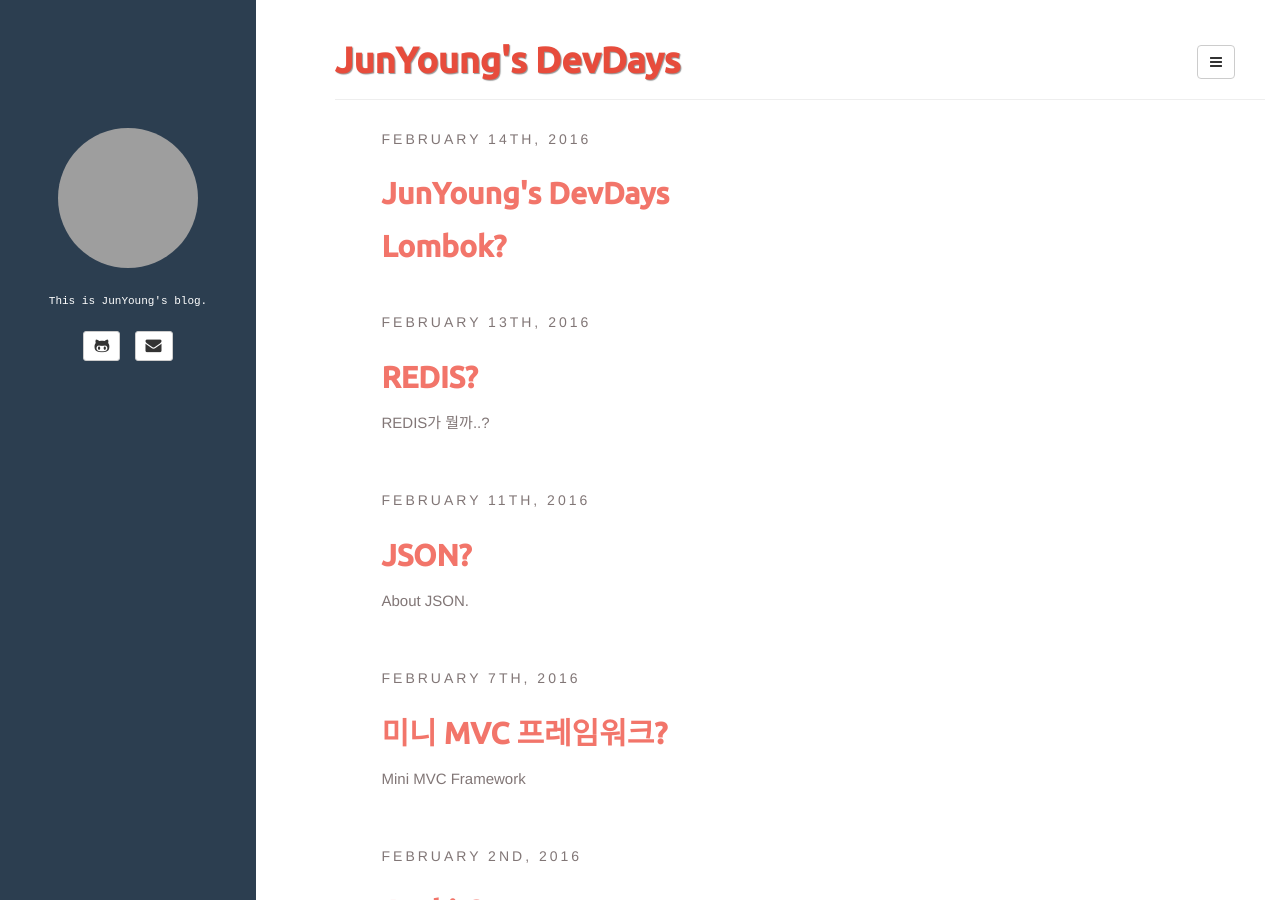
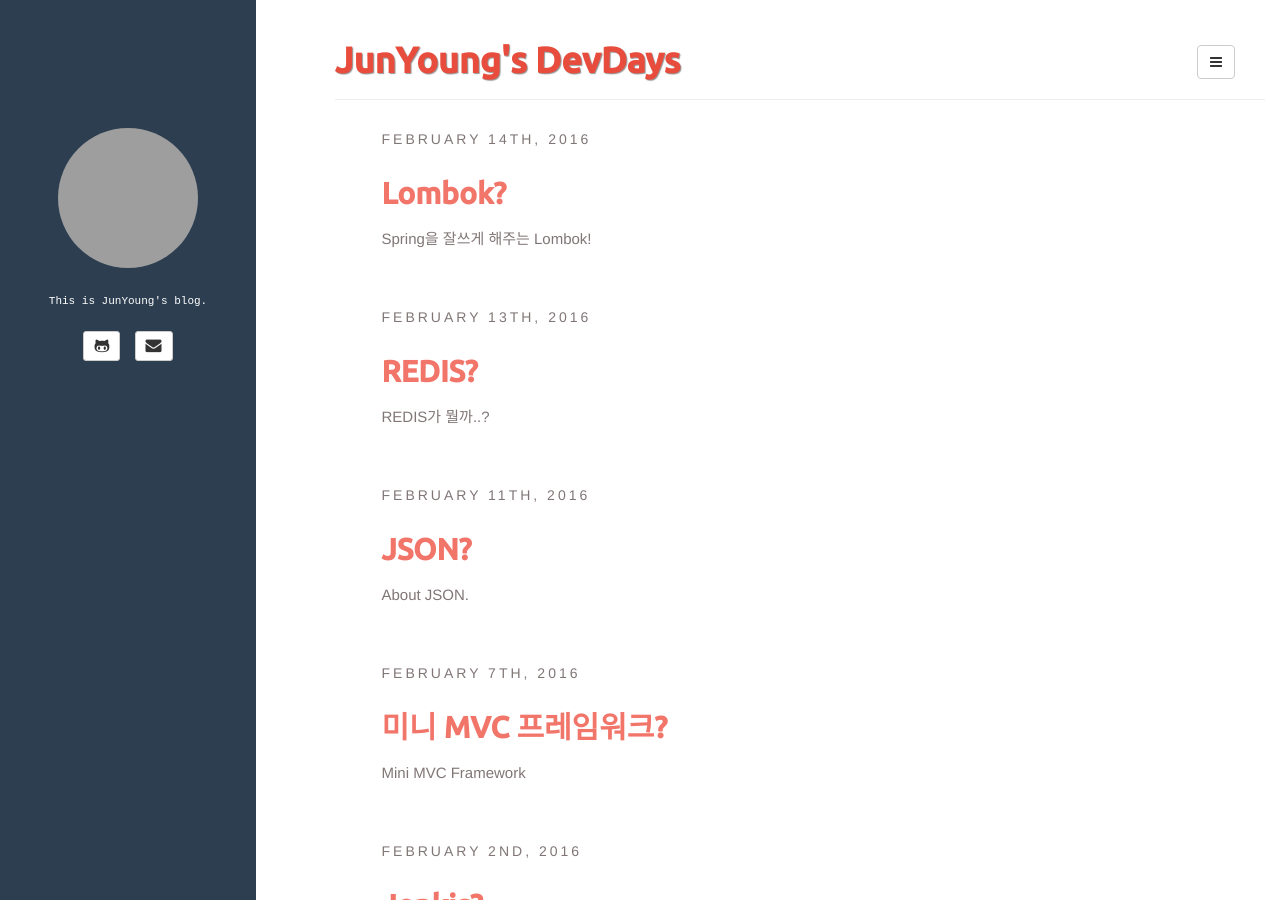
Before and after one commit to plus4070/plus4070.github.io, a Jekyll site: the page built from index.html, in a window 1280 px wide and 900 px high. Built offline with Jekyll 4.4.1, drawn with Linux system fonts in a browser that asks for light colours; the list of posts is cut into pages by our own code; grey boxes are pictures that could not be loaded.

Commit message:
Update 2016-02-14-Lombok.md

```diff
--- a/_posts/2016-02-14-Lombok.md
+++ b/_posts/2016-02-14-Lombok.md
@@ -1,3 +1,11 @@
+---
+layout: post
+title: Lombok?
+categories: [NHN Entertainment DevDays]
+tags: [Lombok, Spring, 쉽게 코딩하기]
+comments: true
+description: Spring을 잘쓰게 해주는 Lombok!
+---
 
 ## Lombok? ##
 
```
